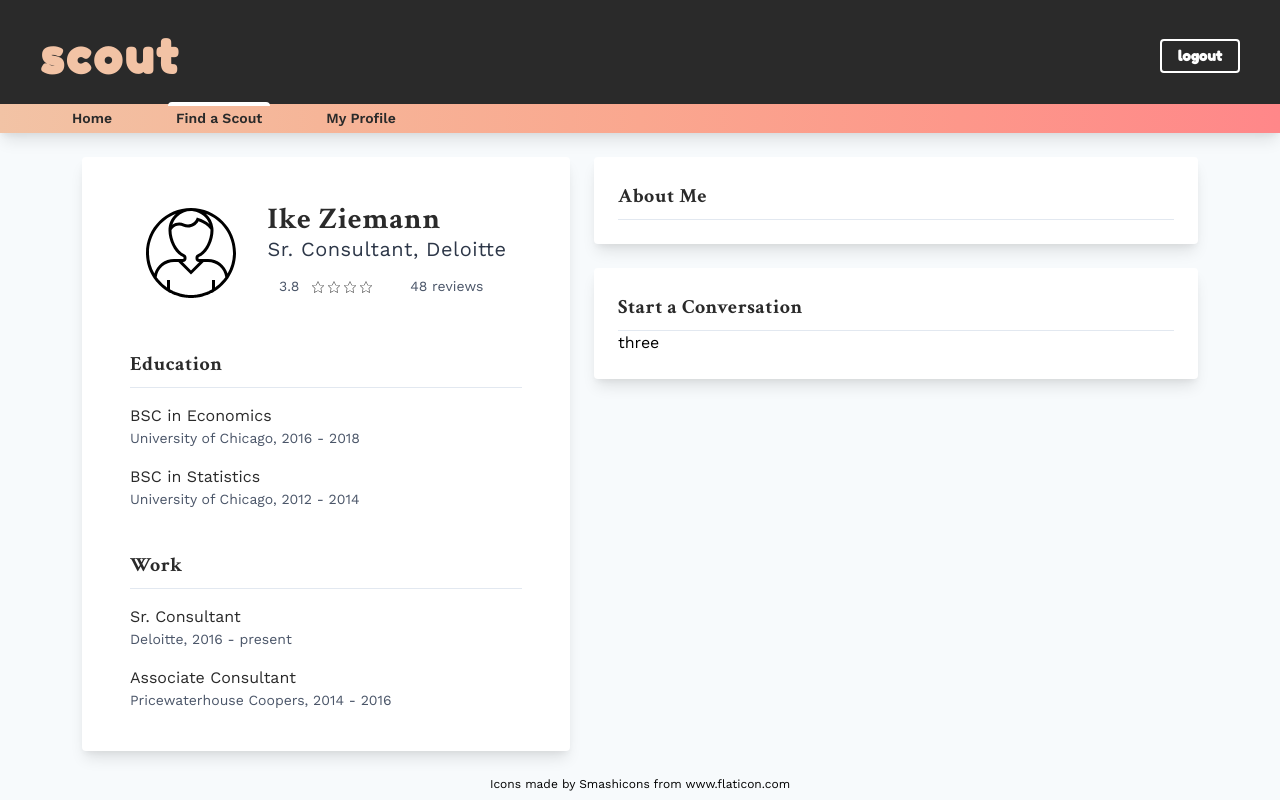
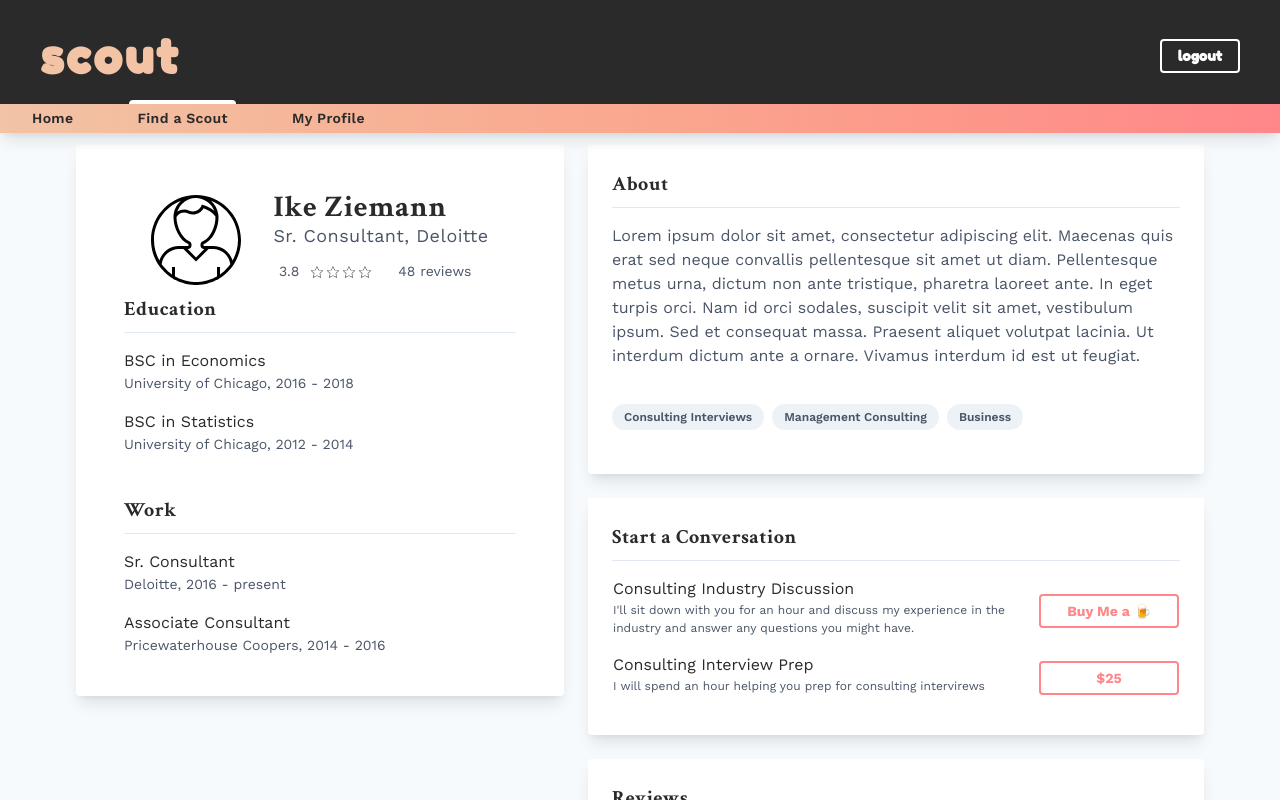
Before and after one commit to joseph-marques/scout, a React (Create React App) app in the folder frontend/: page /scouts/1 in a window 1280 px wide. Built offline with nearby package versions, Linux system fonts and the light colour scheme.

Commit message:
cleanup profile

```diff
--- a/frontend/src/components/Navigation.js
+++ b/frontend/src/components/Navigation.js
@@ -3,6 +3,38 @@ import { Link, NavLink } from 'react-router-dom';
 import { ReactComponent as SettingsIcon } from '../icons/settings-5.svg';
 
 function Navigation() {
+  const renderNavLink = ({ title, link, exact = false }) => {
+    return (
+      <div className="font-semibold tracking-wide text-black text-sm hover:text-white mx-4 py-1 sm:mx-6">
+        <NavLink
+          to={link}
+          exact={exact}
+          className="py-1 h-10 px-2"
+          style={{ paddingTop: '0.35rem' }}
+          activeClassName="border-t-4 border-white rounded transition-all duration-300 ease-in-out"
+        >
+          {title}
+        </NavLink>
+      </div>
+    );
+  };
+
+  const renderSubHeader = () => {
+    return (
+      <div
+        className="flex items-center flex-start flex-wrap m-0 p-0"
+        style={{
+          background:
+            'linear-gradient(to right, #f2c3a5, #f6b598, #faa78f, #fd978a, #ff8789)'
+        }}
+      >
+        {renderNavLink({ title: 'Home', link: '/', exact: true })}
+        {renderNavLink({ title: 'Find a Scout', link: '/scouts' })}
+        {renderNavLink({ title: 'My Profile', link: '/settings' })}
+      </div>
+    );
+  };
+
   return (
     <nav className="shadow-lg z-50">
       <div className="flex items-center justify-between flex-wrap p-3 px-10 bg-black">
@@ -18,55 +50,7 @@ function Navigation() {
           logout
         </a>
       </div>
-      <div
-        className="flex items-center justify-between flex-wrap p-1 px-10"
-        style={{
-          background:
-            'linear-gradient(to right, #f2c3a5, #f6b598, #faa78f, #fd978a, #ff8789)'
-        }}
-      >
-        <div className="w-full block flex-grow md:flex md:items-end md:w-auto">
-          <div className="md:flex-grow flex">
-            <div
-              href="#responsive-header"
-              className="block font-semibold text-black text-sm hover:text-white mx-4 sm:mx-6"
-            >
-              <NavLink
-                to="/"
-                exact={true}
-                className="py-1 px-0 sm:px-2"
-                activeClassName="border-t-4 border-white rounded transition-all duration-300 ease-in-out"
-              >
-                Home
-              </NavLink>
-            </div>
-            <div
-              href="#responsive-header"
-              className="block font-semibold text-black text-sm hover:text-white mx-4 sm:mx-6"
-            >
-              <NavLink
-                to="/scouts"
-                className="py-1 px-0 sm:px-2"
-                activeClassName="border-t-4 border-white rounded transition-all duration-300 ease-in-out"
-              >
-                Find a Scout
-              </NavLink>
-            </div>
-            <div
-              href="#responsive-header"
-              className="block font-semibold text-black text-sm hover:text-white mx-4 sm:mx-6"
-            >
-              <NavLink
-                to="/settings"
-                className="py-1 px-0 sm:px-2"
-                activeClassName="border-t-4 border-white rounded transition-all duration-300 ease-in-out"
-              >
-                My Profile
-              </NavLink>
-            </div>
-          </div>
-        </div>
-      </div>
+      {renderSubHeader()}
     </nav>
   );
 }
--- a/frontend/src/components/ScoutCard.js
+++ b/frontend/src/components/ScoutCard.js
@@ -3,16 +3,12 @@ import { Link } from 'react-router-dom';
 import { ReactComponent as UserIcon } from '../icons/user-4.svg';
 import Rating from './Rating';
 import Card from './Card';
+import Skill from './Skill';
 
 function ScoutCard(props) {
   const renderSkills = () => {
     return props.scout.skills.map((skill, i) => (
-      <span
-        key={i}
-        className="inline-block bg-gray-200 rounded-full px-3 py-1 my-1 text-xs font-semibold text-gray-700 mr-2"
-      >
-        {skill}
-      </span>
+      <Skill key={i} title={skill} />
     ));
   };
 
@@ -43,7 +39,7 @@ function ScoutCard(props) {
           </div>
           <div className="px-0 py-4">{renderSkills()}</div>
           <hr className="py-2" />
-          <Rating {...props.scout.reviews} />
+          <Rating {...props.scout.reviewSummary} />
         </Card>
       </Link>
     </div>
--- a/frontend/src/components/ScoutListContainer.js
+++ b/frontend/src/components/ScoutListContainer.js
@@ -13,7 +13,7 @@ function ScoutListContainer() {
           institution: 'Deloitte'
         },
         skills: ['Consulting Interviews', 'Business', 'Management Consulting'],
-        reviews: {
+        reviewSummary: {
           rating: 3.8,
           count: 48
         }
@@ -31,7 +31,7 @@ function ScoutListContainer() {
           'Software Engineering Interviews',
           'Technology'
         ],
-        reviews: {
+        reviewSummary: {
           rating: 4.3,
           count: 12
         }
@@ -45,7 +45,7 @@ function ScoutListContainer() {
           institution: 'Goldman Sachs'
         },
         skills: ['Resume Review', 'Business'],
-        reviews: {
+        reviewSummary: {
           rating: 5.0,
           count: 7
         }
@@ -63,7 +63,7 @@ function ScoutListContainer() {
           'Resume Review',
           'Public Policy'
         ],
-        reviews: {
+        reviewSummary: {
           rating: 4.2,
           count: 98
         }
@@ -77,7 +77,7 @@ function ScoutListContainer() {
           institution: 'Google'
         },
         skills: ['Data Science', 'Technology'],
-        reviews: {
+        reviewSummary: {
           rating: 3.4,
           count: 64
         }
--- a/frontend/src/components/ScoutProfile.js
+++ b/frontend/src/components/ScoutProfile.js
@@ -4,27 +4,52 @@ import Card from './Card';
 import ExperienceSection from './ExperienceSection';
 import SectionHeader from './SectionHeader';
 import Rating from './Rating';
+import Skill from './Skill';
 
 function ScoutProfile(props) {
+  const renderSkills = () => {
+    return props.skills.map((skill, i) => <Skill key={i} title={skill} />);
+  };
+
+  const renderServices = () => {
+    return props.services.map((service, i) => (
+      <tr key={i} className="py-3">
+        <td className="w-3/4 pr-4 py-2">
+          <p className="text-black">{service.title}</p>
+          <p className="text-xs text-gray-700">{service.description}</p>
+        </td>
+        <td className="w-1/4 py-2">
+          <a
+            href="#"
+            className="block text-center text-sm text-primary font-bold px-4 py-2 leading-none border-2 rounded border-primary hover:border-transparent hover:text-white hover:bg-primary mt-4 md:mt-2"
+          >
+            {service.price}
+          </a>
+        </td>
+      </tr>
+    ));
+  };
+
+  const renderReviews = () => {};
+
   return (
-    <div className="flex justify-center m-3">
+    <div className="flex justify-center">
       <div className="w-1/2 p-3 max-w-lg">
         <Card>
-          <div className="flex content-center justify-center items-center p-4">
+          <div className="flex content-center justify-center items-center p-4 pb-0">
             <UserIcon className="mr-8" height={90} width={90} />
-            <div className="flex flex-col justify-start">
+            <div className="flex flex-col justify-center">
               <p className="text-3xl font-serif text-black font-bold tracking-wide -mb-2">
                 {`${props.firstName} ${props.lastName}`}
               </p>
-              <p className="text-xl tracking-wide text-gray-800">
+              <p className="text-lg tracking-wide text-gray-700">
                 {`${props.currentRole.title}, ${props.currentRole.institution}`}
               </p>
               <div className="my-3">
-                <Rating {...props.reviews} />
+                <Rating {...props.reviewSummary} />
               </div>
             </div>
           </div>
-          <br />
           <div className="px-6">
             <ExperienceSection
               title={'Education'}
@@ -40,13 +65,19 @@ function ScoutProfile(props) {
       </div>
       <div className="w-1/2 p-3">
         <Card>
-          <SectionHeader title={'About Me'} />
-          <p>{props.bio}</p>
+          <SectionHeader title={'About'} />
+          <p className="my-4 text-gray-700">{props.bio}</p>
+          <div className="py-4">{renderSkills()}</div>
         </Card>
         <br />
         <Card>
           <SectionHeader title={'Start a Conversation'} />
-          three
+          <table className="table-fixed my-2">{renderServices()}</table>
+        </Card>
+        <br />
+        <Card>
+          <SectionHeader title={'Reviews'} />
+          <div className="my-2">{renderReviews()}</div>
         </Card>
       </div>
     </div>
--- a/frontend/src/components/ScoutProfileContainer.js
+++ b/frontend/src/components/ScoutProfileContainer.js
@@ -8,13 +8,23 @@ function ScoutProfileContainer() {
     id,
     firstName: 'Ike',
     lastName: 'Ziemann',
+    bio: `
+      Lorem ipsum dolor sit amet, consectetur adipiscing elit.
+      Maecenas quis erat sed neque convallis pellentesque sit
+      amet ut diam. Pellentesque metus urna, dictum non ante
+      tristique, pharetra laoreet ante. In eget turpis orci. Nam
+      id orci sodales, suscipit velit sit amet, vestibulum ipsum.
+      Sed et consequat massa. Praesent aliquet volutpat lacinia.
+      Ut interdum dictum ante a ornare. Vivamus interdum id est ut
+      feugiat.
+    `,
     currentRole: {
       title: 'Sr. Consultant',
       institution: 'Deloitte',
       tenure: '2016 - present'
     },
-    skills: ['Consulting Interviews', 'Business', 'Management Consulting'],
-    reviews: {
+    skills: ['Consulting Interviews', 'Management Consulting', 'Business'],
+    reviewSummary: {
       rating: 3.8,
       count: 48
     },
@@ -43,7 +53,35 @@ function ScoutProfileContainer() {
           tenure: '2014 - 2016'
         }
       ]
-    }
+    },
+    services: [
+      {
+        title: 'Consulting Industry Discussion',
+        description: `
+          I'll sit down with you for an hour and discuss my experience
+          in the industry and answer any questions you might have.
+        `,
+        price: 'Buy Me a 🍺'
+      },
+      {
+        title: 'Consulting Interview Prep',
+        description: `
+          I will spend an hour helping you prep for consulting intervirews
+        `,
+        price: '$25'
+      }
+    ],
+    reviews: [
+      {
+        name: 'Anne',
+        rating: 4.0,
+        description: `
+          I grabbed a beer with Ike in Chicago. Speaking with him was great! He was
+          super helpful and I walked away with a better understanding of the consulting
+          interview process.
+        `
+      }
+    ]
   };
 
   return <ScoutProfile {...data} />;
--- /dev/null
+++ b/frontend/src/components/Skill.js
@@ -0,0 +1,11 @@
+import React from 'react';
+
+function Skill({ title }) {
+  return (
+    <span className="inline-block bg-gray-200 rounded-full px-3 py-1 my-1 text-xs font-semibold text-gray-700 mr-2">
+      {title}
+    </span>
+  );
+}
+
+export default Skill;
```
